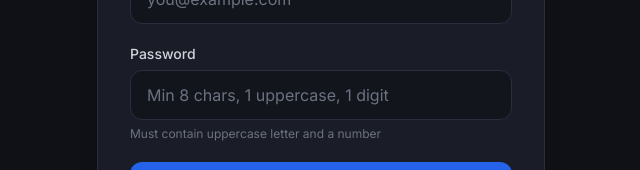
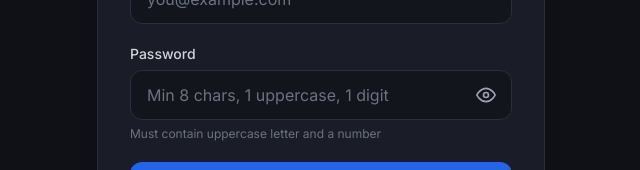
Before and after one commit to faham112/virtual-otp-system, a Next.js app in the folder frontend/: page /register in a window 1280 px wide. Shown: the part 387-557 px from the top of the page, without its empty margins (319-959 px from the left). Built offline with nearby package versions, Linux system fonts and the light colour scheme; no server answers.

Commit message:
feat(ui): add password show/hide toggle on login and register pages

```diff
--- a/frontend/app/login/page.tsx
+++ b/frontend/app/login/page.tsx
@@ -12,6 +12,7 @@ export default function LoginPage() {
   const router = useRouter();
   const [username, setUsername] = useState("");
   const [password, setPassword] = useState("");
+  const [showPassword, setShowPassword] = useState(false);
   const [error, setError] = useState("");
   const [loading, setLoading] = useState(false);
 
@@ -69,15 +70,36 @@ export default function LoginPage() {
 
           <div>
             <label className="block text-sm font-medium text-gray-300 mb-1.5">Password</label>
+            <div className="relative">
               <input
-              type="password"
+                type={showPassword ? "text" : "password"}
                 value={password}
                 onChange={(e) => setPassword(e.target.value)}
-              className="input-field"
+                className="input-field pr-12"
                 placeholder="••••••••"
                 required
                 autoComplete="current-password"
               />
+              <button
+                type="button"
+                onClick={() => setShowPassword(!showPassword)}
+                className="absolute right-3 top-1/2 -translate-y-1/2 text-gray-400 hover:text-gray-200 transition p-1"
+                aria-label={showPassword ? "Hide password" : "Show password"}
+                tabIndex={-1}
+              >
+                {showPassword ? (
+                  <svg xmlns="http://www.w3.org/2000/svg" width="20" height="20" viewBox="0 0 24 24" fill="none" stroke="currentColor" strokeWidth="2" strokeLinecap="round" strokeLinejoin="round">
+                    <path d="M17.94 17.94A10.07 10.07 0 0 1 12 20c-7 0-11-8-11-8a18.45 18.45 0 0 1 5.06-5.94M9.9 4.24A9.12 9.12 0 0 1 12 4c7 0 11 8 11 8a18.5 18.5 0 0 1-2.16 3.19m-6.72-1.07a3 3 0 1 1-4.24-4.24" />
+                    <line x1="1" y1="1" x2="23" y2="23" />
+                  </svg>
+                ) : (
+                  <svg xmlns="http://www.w3.org/2000/svg" width="20" height="20" viewBox="0 0 24 24" fill="none" stroke="currentColor" strokeWidth="2" strokeLinecap="round" strokeLinejoin="round">
+                    <path d="M1 12s4-8 11-8 11 8 11 8-4 8-11 8-11-8-11-8z" />
+                    <circle cx="12" cy="12" r="3" />
+                  </svg>
+                )}
+              </button>
+            </div>
           </div>
 
           <button type="submit" disabled={loading} className="w-full btn-primary py-3.5">
--- a/frontend/app/register/page.tsx
+++ b/frontend/app/register/page.tsx
@@ -10,6 +10,7 @@ const API_URL = process.env.NEXT_PUBLIC_API_URL || "http://localhost:8000";
 export default function RegisterPage() {
   const router = useRouter();
   const [form, setForm] = useState({ username: "", email: "", password: "" });
+  const [showPassword, setShowPassword] = useState(false);
   const [error, setError] = useState("");
   const [loading, setLoading] = useState(false);
 
@@ -79,15 +80,36 @@ export default function RegisterPage() {
 
           <div>
             <label className="block text-sm font-medium text-gray-300 mb-1.5">Password</label>
+            <div className="relative">
               <input
-              type="password"
+                type={showPassword ? "text" : "password"}
                 value={form.password}
                 onChange={(e) => setForm({ ...form, password: e.target.value })}
-              className="input-field"
+                className="input-field pr-12"
                 placeholder="Min 8 chars, 1 uppercase, 1 digit"
                 required
                 minLength={8}
               />
+              <button
+                type="button"
+                onClick={() => setShowPassword(!showPassword)}
+                className="absolute right-3 top-1/2 -translate-y-1/2 text-gray-400 hover:text-gray-200 transition p-1"
+                aria-label={showPassword ? "Hide password" : "Show password"}
+                tabIndex={-1}
+              >
+                {showPassword ? (
+                  <svg xmlns="http://www.w3.org/2000/svg" width="20" height="20" viewBox="0 0 24 24" fill="none" stroke="currentColor" strokeWidth="2" strokeLinecap="round" strokeLinejoin="round">
+                    <path d="M17.94 17.94A10.07 10.07 0 0 1 12 20c-7 0-11-8-11-8a18.45 18.45 0 0 1 5.06-5.94M9.9 4.24A9.12 9.12 0 0 1 12 4c7 0 11 8 11 8a18.5 18.5 0 0 1-2.16 3.19m-6.72-1.07a3 3 0 1 1-4.24-4.24" />
+                    <line x1="1" y1="1" x2="23" y2="23" />
+                  </svg>
+                ) : (
+                  <svg xmlns="http://www.w3.org/2000/svg" width="20" height="20" viewBox="0 0 24 24" fill="none" stroke="currentColor" strokeWidth="2" strokeLinecap="round" strokeLinejoin="round">
+                    <path d="M1 12s4-8 11-8 11 8 11 8-4 8-11 8-11-8-11-8z" />
+                    <circle cx="12" cy="12" r="3" />
+                  </svg>
+                )}
+              </button>
+            </div>
             <p className="text-xs text-gray-500 mt-1.5">Must contain uppercase letter and a number</p>
           </div>
 
```
Lines whose indentation alone changed are shown as unchanged.
